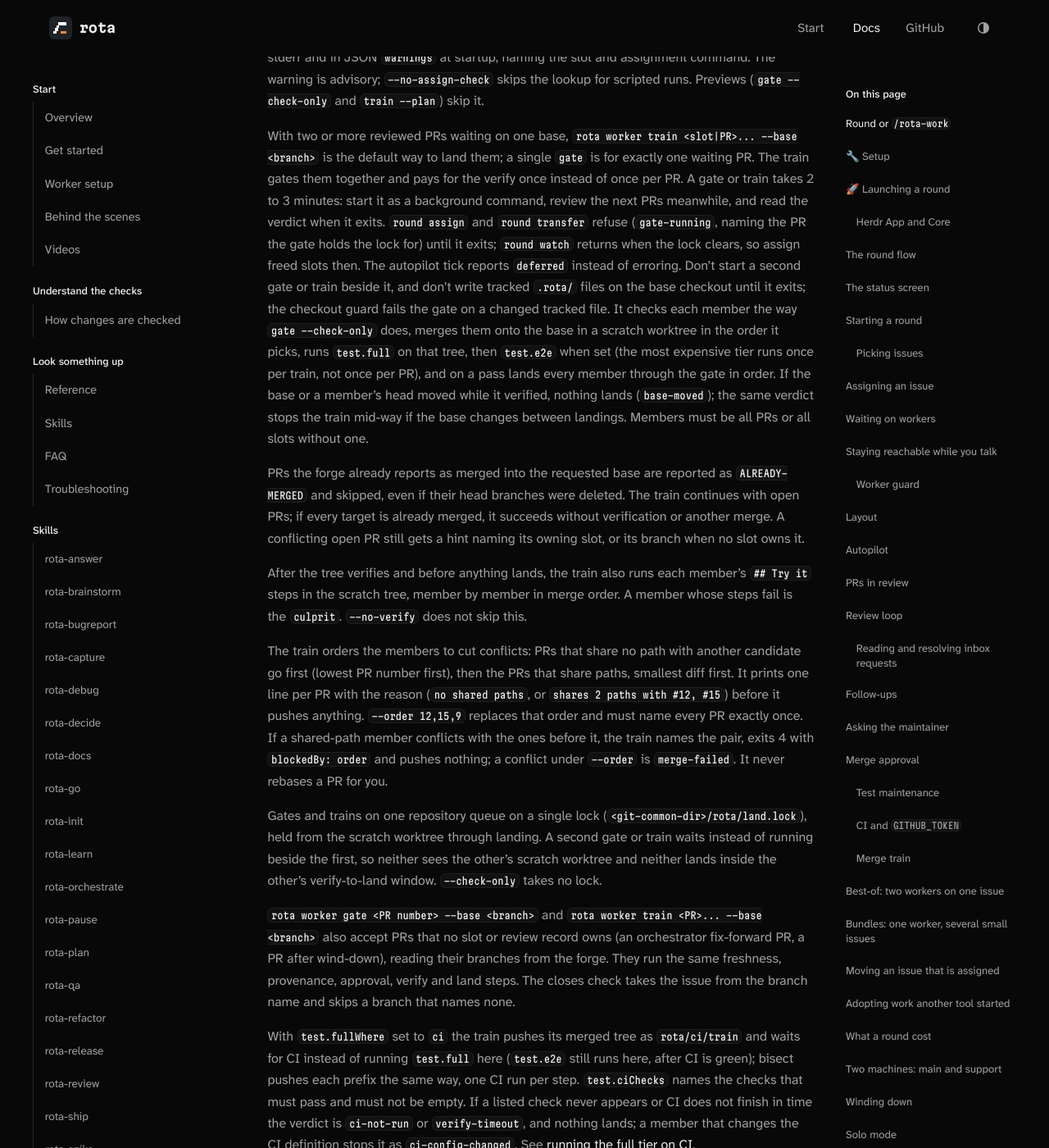
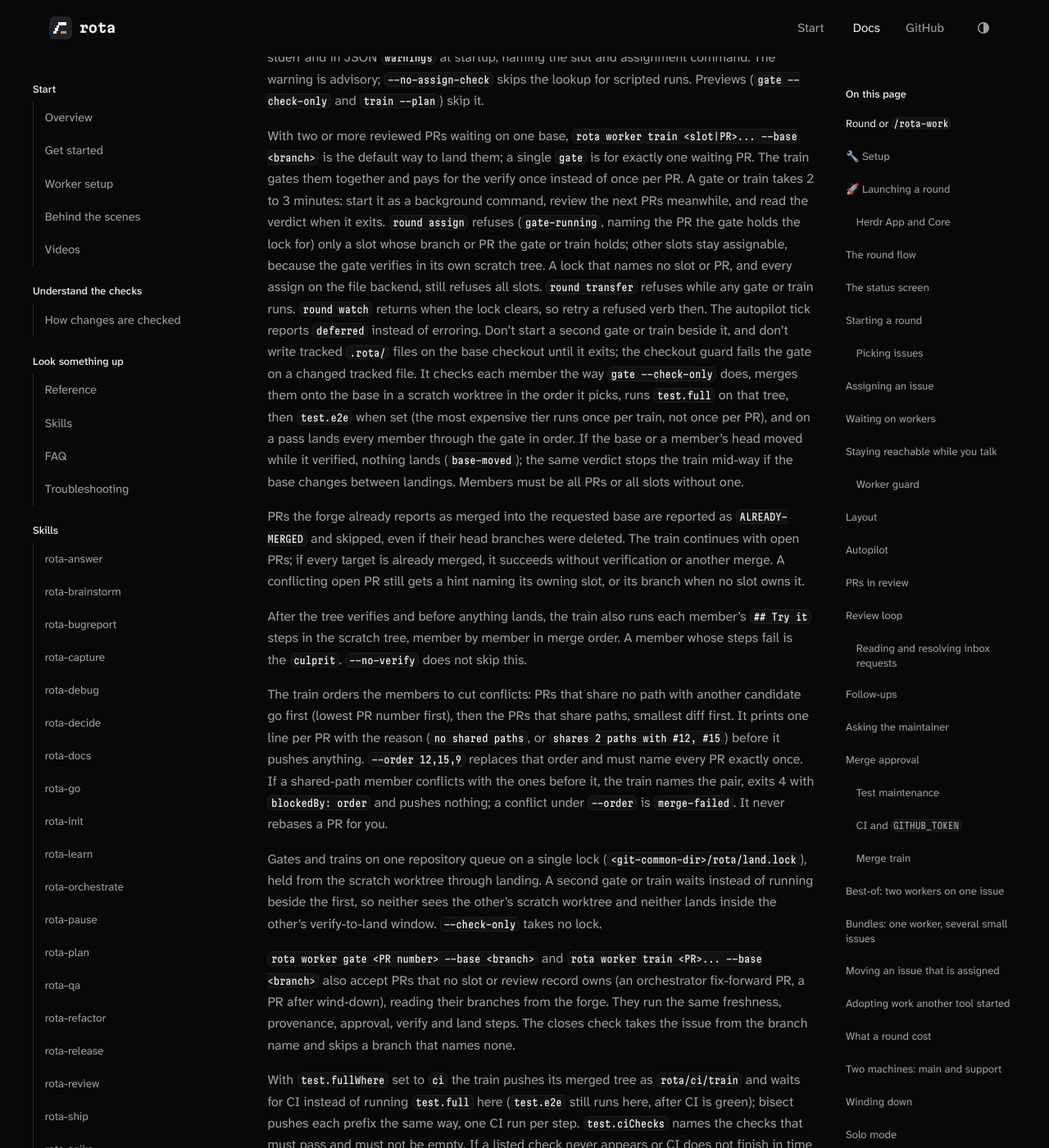
Before and after one commit to l4ci/l4ci.github.io, a Jekyll site: the page built from rota/docs/usage/parallel-rounds.md, in a window 1280 px wide and 1400 px high, scrolled down 30555 px. Shown: the whole window at 82% size. Built offline with Jekyll 4.4.1, drawn with Linux system fonts in a browser that asks for light colours; some of the changed text lies outside the part shown.

Commit message:
rota: sync docs (assign during a gate, train --on-fail and --land-green)

```diff
--- a/rota/docs/usage/parallel-rounds.md
+++ b/rota/docs/usage/parallel-rounds.md
@@ -1067,7 +1067,7 @@
 default way to land them; a single `gate` is for exactly one waiting PR. The train gates them together and
 pays for the verify once instead of once per PR. A gate or train takes 2 to 3 minutes: start it
 as a background command, review the next PRs meanwhile, and read the verdict when it
-exits. `round assign` and `round transfer` refuse (`gate-running`, naming the PR the gate holds the lock for) until it exits; `round watch` returns when the lock clears, so assign freed slots then. The autopilot tick reports `deferred` instead of erroring. Don't start a second gate or train beside it, and don't write tracked `.rota/` files on the base
+exits. `round assign` refuses (`gate-running`, naming the PR the gate holds the lock for) only a slot whose branch or PR the gate or train holds; other slots stay assignable, because the gate verifies in its own scratch tree. A lock that names no slot or PR, and every assign on the file backend, still refuses all slots. `round transfer` refuses while any gate or train runs. `round watch` returns when the lock clears, so retry a refused verb then. The autopilot tick reports `deferred` instead of erroring. Don't start a second gate or train beside it, and don't write tracked `.rota/` files on the base
 checkout until it exits; the checkout guard fails the gate on a changed tracked file. It checks each member the way `gate --check-only` does,
 merges them onto the base in a scratch worktree in the order it picks, runs `test.full` on that
 tree, then `test.e2e` when set (the most expensive tier runs once per train, not once per PR), and on a pass lands every member through the gate in order. If the base or a member's head moved
@@ -1091,8 +1091,11 @@
 
 A red train, from either tier, bisects (up to ceil(log2 n) extra verifies, on the assumption that the base is green; a red base is reported as such): it verifies growing prefixes of the order and names the first member whose merge
 breaks the tree as the `culprit` (the verdict is `verify-failed`). That can be an interaction with the members before it, not that PR alone.
-Nothing lands unless you pass `--land-green`, which lands the verified members before the culprit. A
-member that conflicts with the base plus the ones before it is `merge-failed` with that member named.
+Nothing lands unless you pass `--land-green`, which lands the members before the culprit, and only a
+prefix whose own verify ran green: a prefix that went red only during diagnosis never lands.
+When the failure already names the test, `--on-fail stop` skips the bisect: the train ends after the
+red run with its evidence, names no culprit and lands nothing, so `--land-green` has no effect with
+it. A member that conflicts with the base plus the ones before it is `merge-failed` with that member named.
 One merge approval covers the whole train. Bounces are not counted.
 
 To find the members that can go together before a train refuses, run `rota worker train <members> --base <branch> --plan`. It runs no tests and pushes nothing. It lists the member pairs that conflict, names the largest conflict-free subset in merge order, lists the rest as order-blocked with the member each conflicts with, and prints the `rota worker train ... --order ...` line that lands that subset. It exits 0 with or without conflicts.
```
